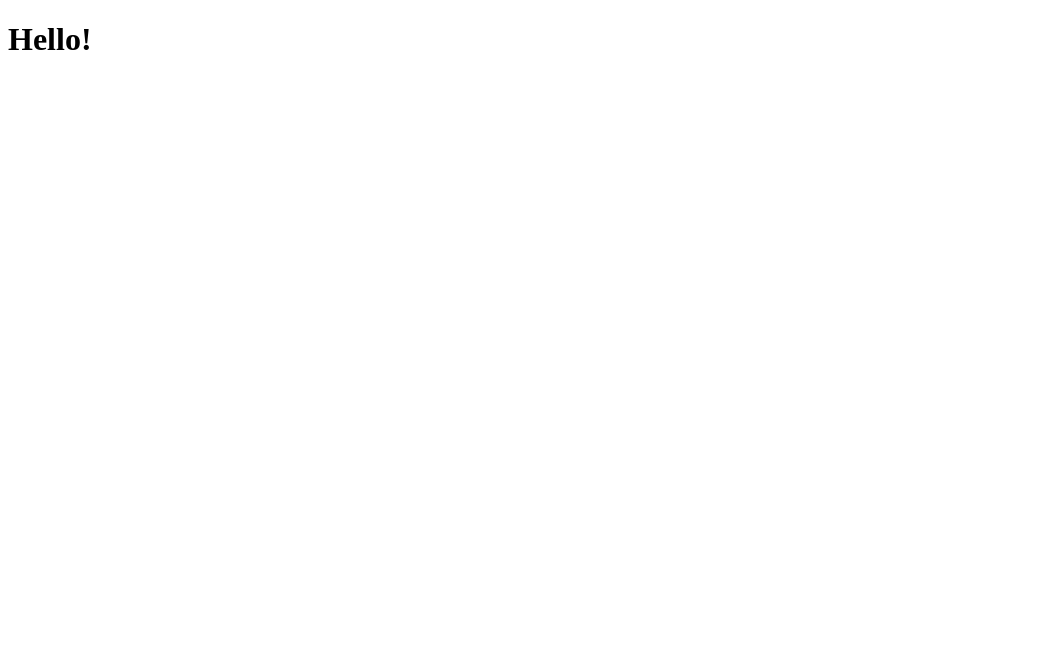
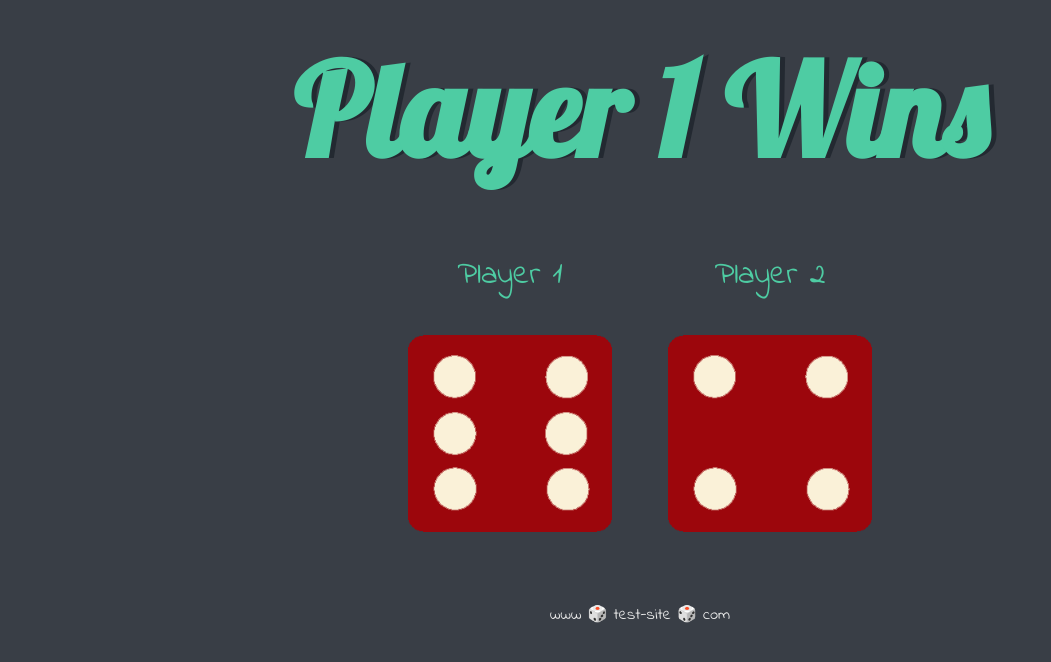
Before and after one commit to codethat19/DOM, a plain HTML site: page index.html in a window 1280 px wide. Shown: the whole page, without its empty margins (0-1051 px from the left). Drawn offline with Linux system fonts and the light colour scheme.

Commit message:
Add files via upload

```diff
--- a/index.html
+++ b/index.html
@@ -1,14 +1,37 @@
 <!DOCTYPE html>
 <html lang="en" dir="ltr">
-  <head>
-    <meta charset="utf-8">
-    <title>DOM</title>
-    <link rel="stylesheet" href="css/styles.css">
-  </head>
-  <body onload="alert('Hello')">
-    <h1>Hello!</h1>
-    <script type="text/javascript">
-      alert("Hello");
-    </script>
-  </body>
+
+<head>
+  <meta charset="utf-8">
+  <title>Dicee</title>
+  <link rel="stylesheet" href="styles.css">
+  <link href="https://fonts.googleapis.com/css?family=Indie+Flower|Lobster" rel="stylesheet">
+
+
+</head>
+
+<body>
+
+  <div class="container">
+    <h1>Refresh Me</h1>
+
+    <div class="dice">
+      <p>Player 1</p>
+      <img class="img1" src="images\dice6.png">
+    </div>
+
+    <div class="dice">
+      <p>Player 2</p>
+      <img class="img2" src="images\dice6.png">
+    </div>
+
+  </div>
+
+  <script src="index.js"></script>
+</body>
+
+<footer>
+  www 🎲 test-site 🎲 com
+</footer>
+
 </html>
--- /dev/null
+++ b/index.js
@@ -0,0 +1,19 @@
+var randomNumber1=Math.floor(Math.random() * 6) + 1;
+var randomImage1="images/dice" + randomNumber1 + ".png";
+var image1=document.querySelectorAll("img")[0];
+image1.setAttribute("src",randomImage1);
+
+var randomNumber2=Math.floor(Math.random() * 6) + 1;
+var randomImage2="images/dice" + randomNumber2 + ".png";
+var image1=document.querySelectorAll("img")[1];
+image1.setAttribute("src",randomImage2);
+
+if (randomNumber2>randomNumber1){
+  document.querySelector("h1").innerHTML="Player 2 Wins";
+}
+else if (randomNumber2<randomNumber1){
+  document.querySelector("h1").innerHTML="Player 1 Wins";
+}
+else{
+  document.querySelector("h1").innerHTML="It's a tie, refresh again!";
+}
--- /dev/null
+++ b/styles.css
@@ -0,0 +1,41 @@
+.container {
+  width: 70%;
+  margin: auto;
+  text-align: center;
+}
+
+.dice {
+  text-align: center;
+  display: inline-block;
+
+}
+
+body {
+  background-color: #393E46;
+}
+
+h1 {
+  margin: 30px;
+  font-family: 'Lobster', cursive;
+  text-shadow: 5px 0 #232931;
+  font-size: 8rem;
+  color: #4ECCA3;
+}
+
+p {
+  font-size: 2rem;
+  color: #4ECCA3;
+  font-family: 'Indie Flower', cursive;
+}
+
+img {
+  width: 80%;
+}
+
+footer {
+  margin-top: 5%;
+  color: #EEEEEE;
+  text-align: center;
+  font-family: 'Indie Flower', cursive;
+
+}
```
Also changed, not shown: images/dice1.png (added), images/dice2.png (added), images/dice3.png (added), images/dice4.png (added), images/dice5.png (added), images/dice6.png (added), 1 other file.
